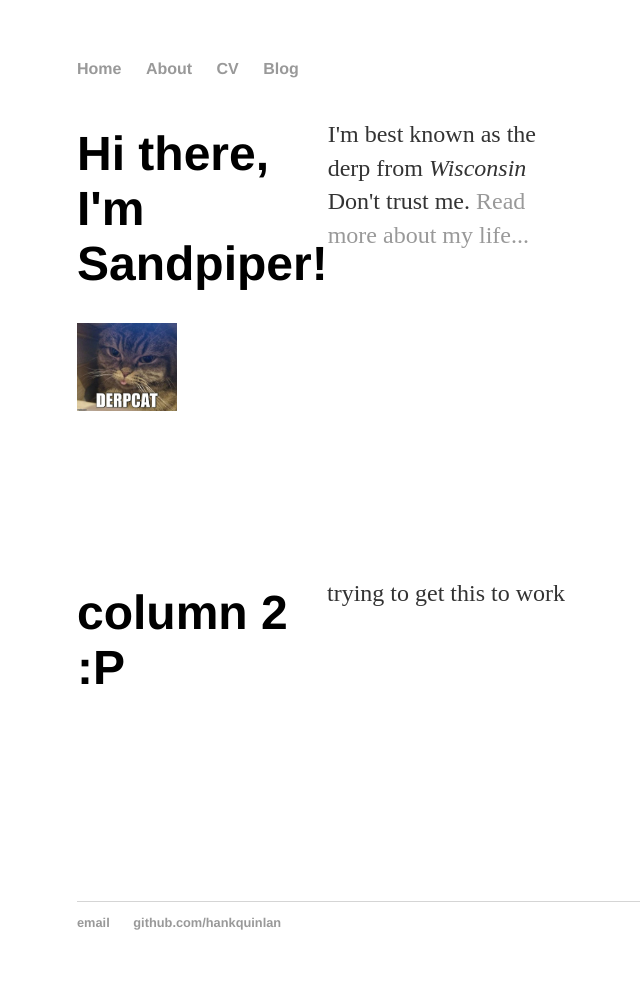
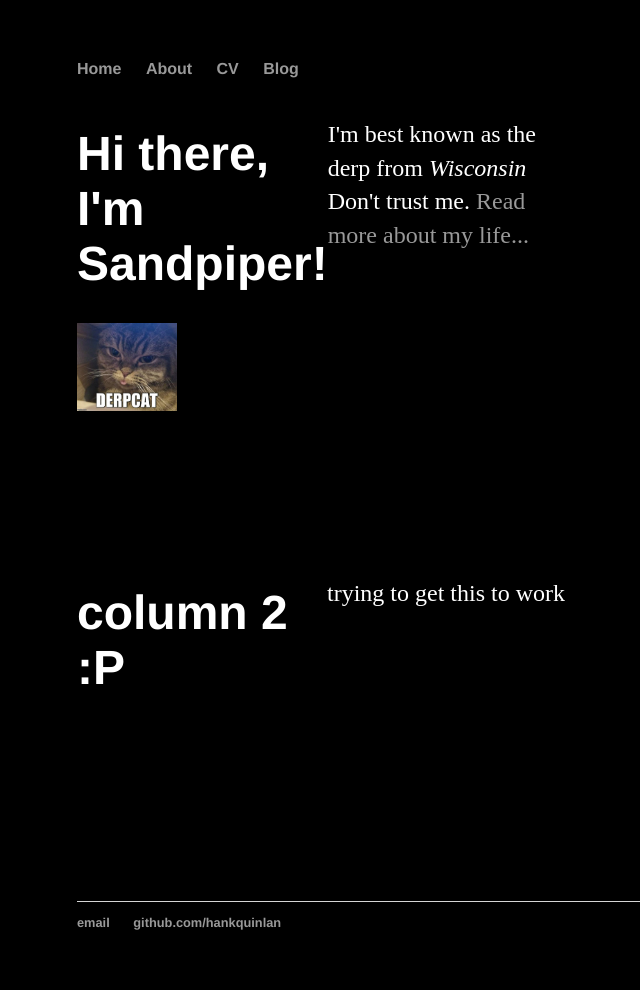
Before and after one commit to sandkinz/sandkinz.github.io, a Jekyll site: the page built from index.html, in a window 1280 px wide. Shown: the whole page, without its empty margins (115-755 px from the left). Built offline with Jekyll 4.4.1, drawn with Linux system fonts in a browser that asks for light colours.

Commit message:
colors :/

```diff
--- a/css/main.css
+++ b/css/main.css
@@ -1,7 +1,7 @@
 body {
     margin: 60px auto;
     width: 70%;
-    background-color:0,0,0;
+    background: black;
 }
 nav ul, footer ul {
     font-family:'Helvetica', 'Arial', 'Sans-Serif';
@@ -23,13 +23,13 @@ a:hover {
 h1 {
     font-size: 3em;
     font-family:'Helvetica', 'Arial', 'Sans-Serif';
-    color: 255 255 255;
+    color: white;
 }
 p {
     font-size: 1.5em;
     line-height: 1.4em;
     color: #333;
-    color: 255 255 255;
+    color: white;
 }
 footer {
     border-top: 1px solid #d5d5d5;
```
